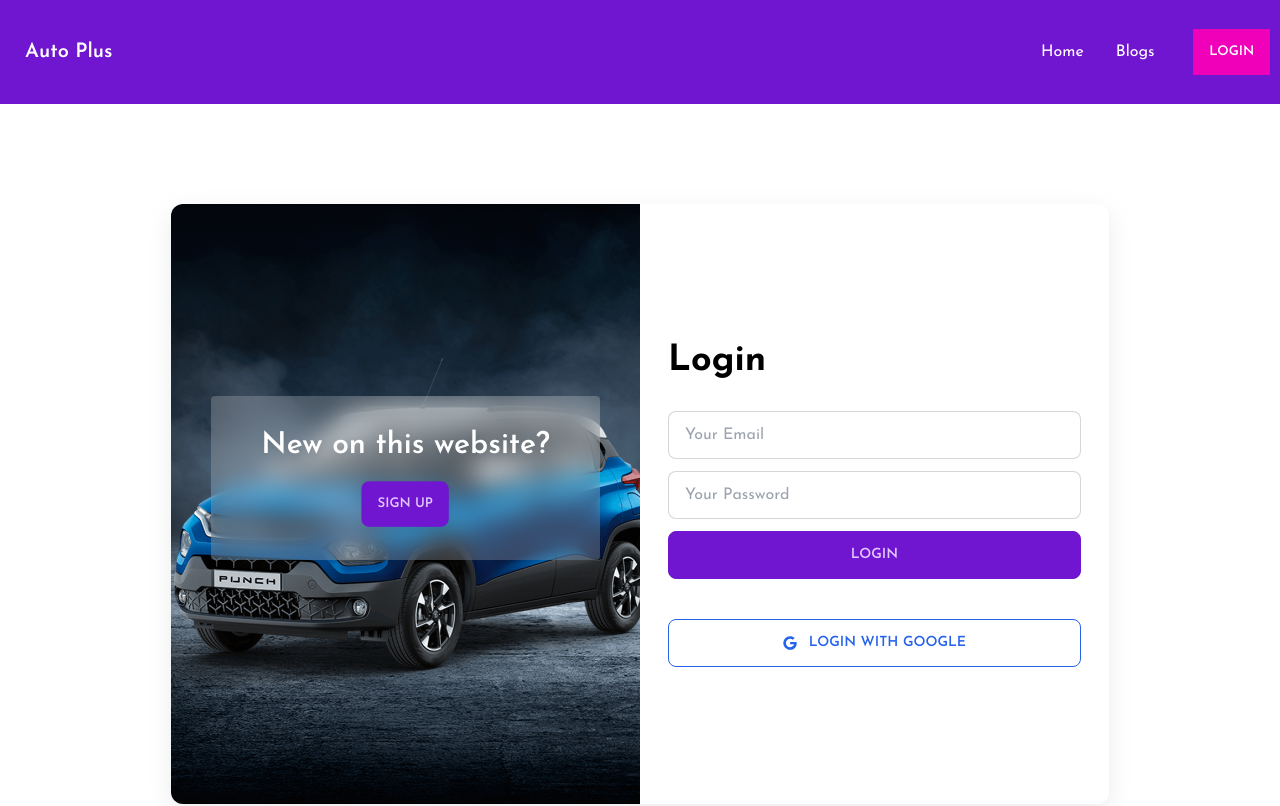
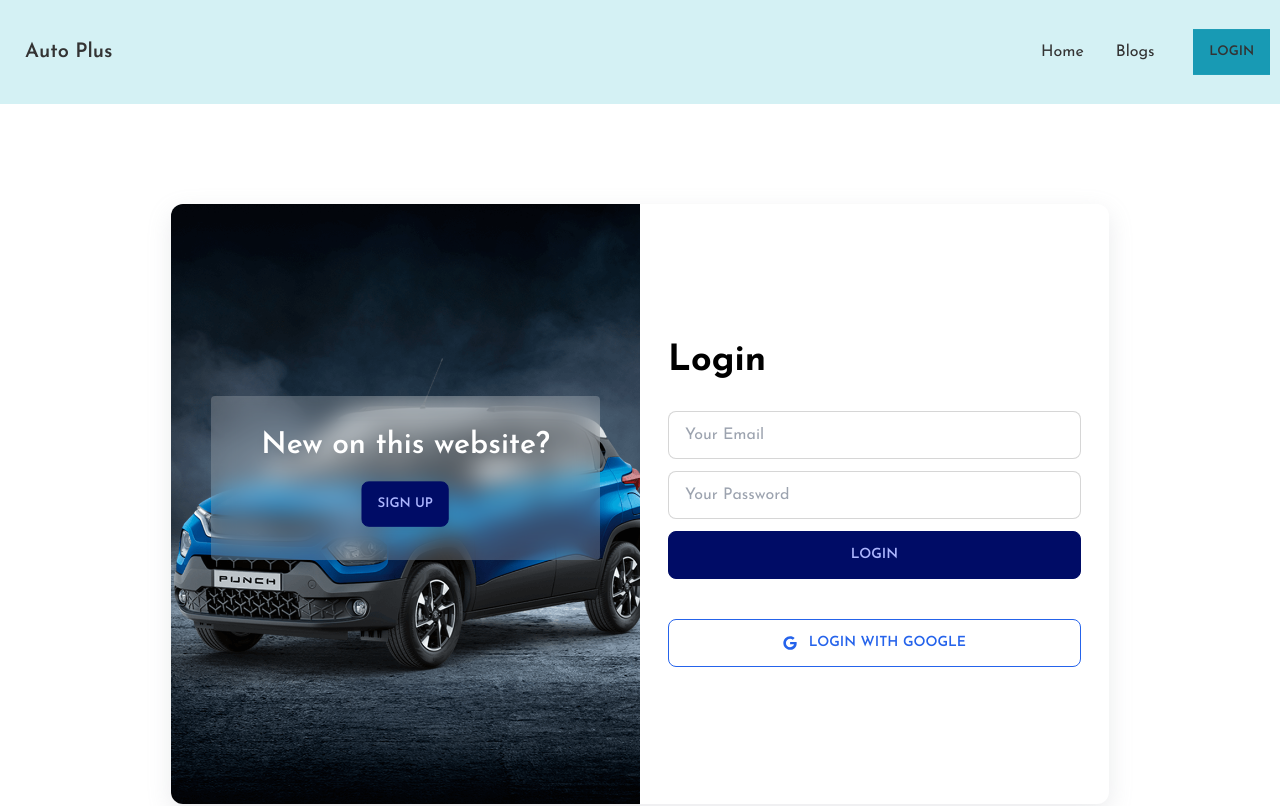
Before and after one commit to DevAsFahim/auto-plus-client, a React (Create React App) app: page /login in a window 1280 px wide. Shown: the top 806 px of the page. Built offline with nearby package versions, Linux system fonts and the light colour scheme; no server answers.

Commit message:
navbar fixed

```diff
--- a/src/Pages/Shared/Header/Header.css
+++ b/src/Pages/Shared/Header/Header.css
@@ -1,3 +1,4 @@
 .navbar {
     height: 13vh;
+    background-color: #D4F1F4;
 }
--- a/src/Pages/Shared/Header/Header.js
+++ b/src/Pages/Shared/Header/Header.js
@@ -29,7 +29,7 @@ const Header = () => {
     </React.Fragment>
 
     return (
-        <div className="navbar justify-between bg-primary text-white">
+        <div className="navbar justify-between">
             <div className="navbar-start ">
                 <div className="dropdown ">
                     <label tabIndex={0} className="btn btn-ghost lg:hidden">
--- a/tailwind.config.js
+++ b/tailwind.config.js
@@ -7,8 +7,8 @@ module.exports = {
     themes: [
       {
         mythem: {
-          "primary": "#7016D0",
-          "secondary": "#F000B8",
+          "primary": "#000C66",
+          "secondary": "#189AB4",
           "neutral": "#3D4451",
           "base-100": "#FFFFFF",
           "info": "#3ABFF8",
```
